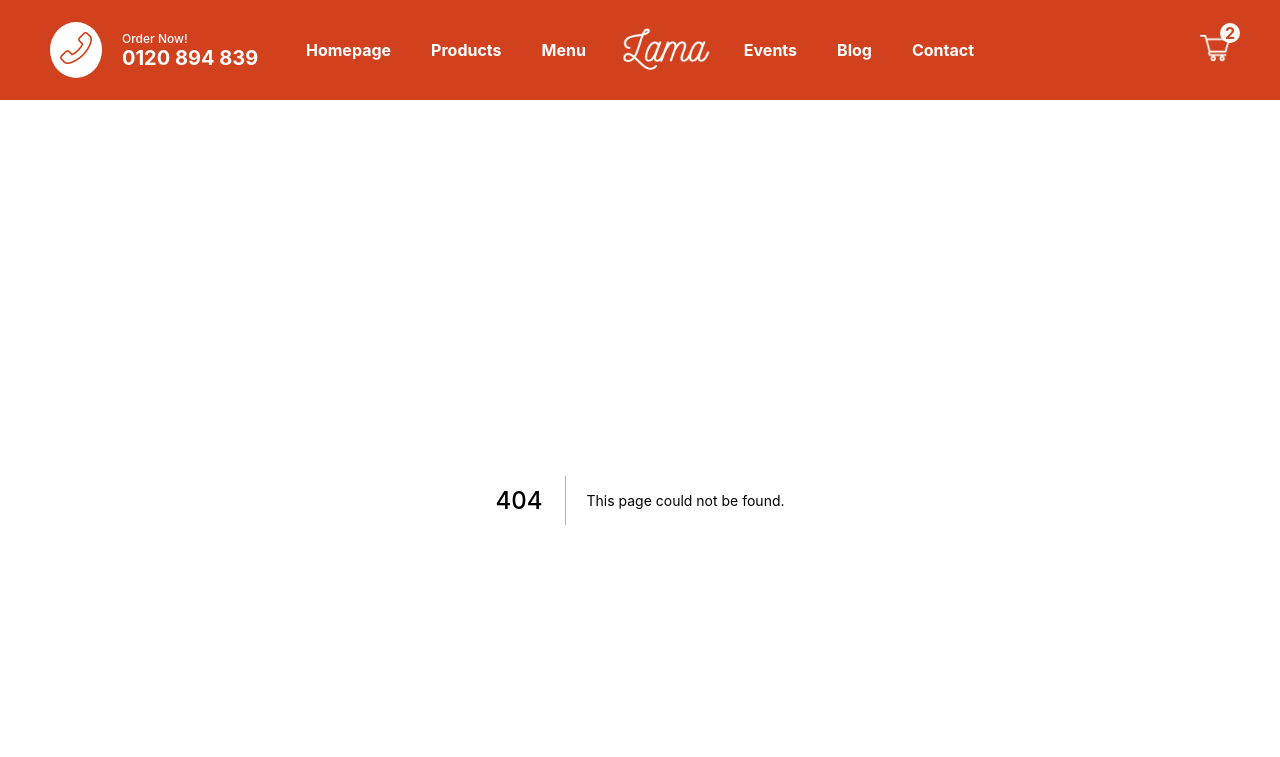
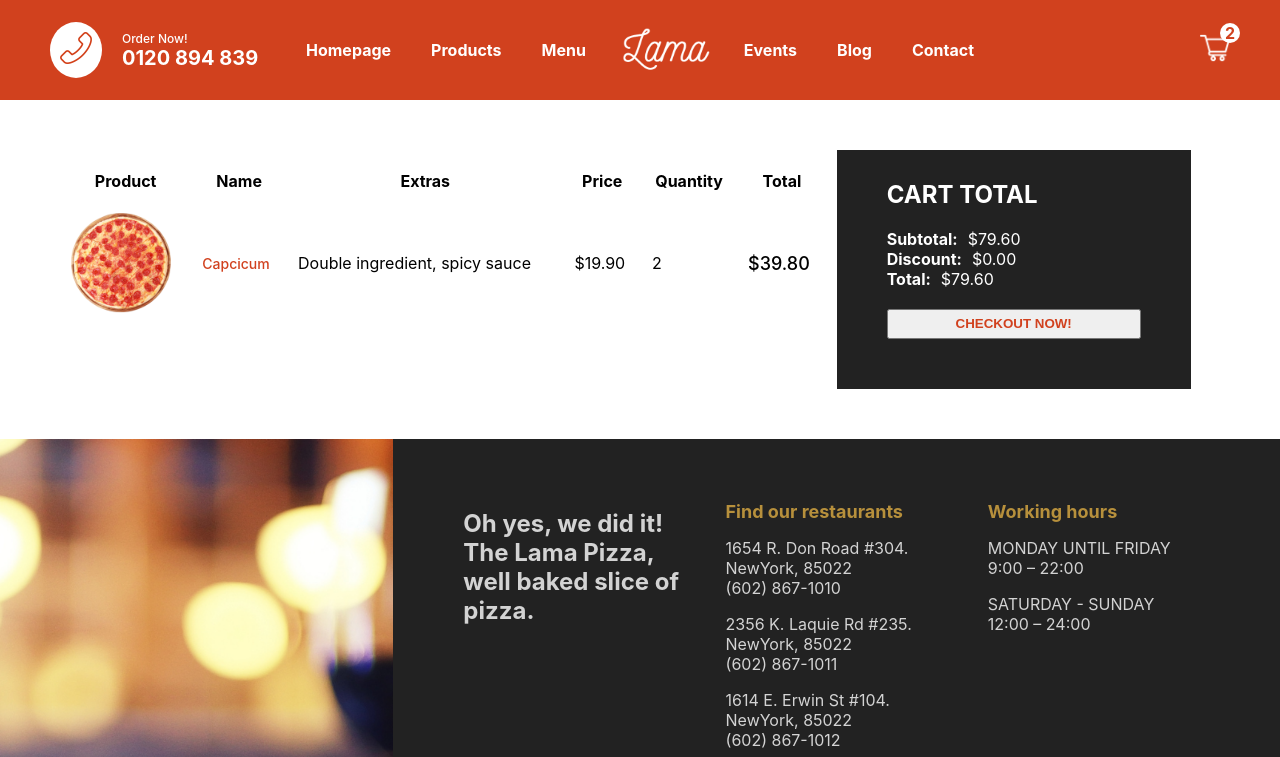
Before and after one commit to tarunfy/pizza-shop, a Next.js app: page /cart in a window 1280 px wide. Before the commit this address had no page. Shown: the top 757 px of the page. Built offline with nearby package versions, Linux system fonts and the light colour scheme.

Commit message:
created shooping cart page

```diff
--- /dev/null
+++ b/pages/cart.jsx
@@ -0,0 +1,69 @@
+import Image from "next/image";
+import React from "react";
+import styles from "../styles/Cart.module.css";
+
+const Cart = () => {
+  return (
+    <div className={styles.container}>
+      <div className={styles.left}>
+        <table className={styles.table}>
+          <tr className={styles.trTitle}>
+            <th>Product</th>
+            <th>Name</th>
+            <th>Extras</th>
+            <th>Price</th>
+            <th>Quantity</th>
+            <th>Total</th>
+          </tr>
+          <tr>
+            <td>
+              <div className={styles.imgContainer}>
+                <Image
+                  alt="img"
+                  src="/img/pizza.png"
+                  layout="fill"
+                  objectFit="cover"
+                />
+              </div>
+            </td>
+            <td>
+              <span className={styles.name}>Capcicum</span>
+            </td>
+            <td>
+              <span className={styles.extras}>
+                Double ingredient, spicy sauce
+              </span>
+            </td>
+            <td>
+              <span className={styles.price}>$19.90</span>
+            </td>
+            <td>
+              <span className={styles.quantity}>2</span>
+            </td>
+            <td>
+              <span className={styles.total}>$39.80</span>
+            </td>
+          </tr>
+        </table>
+      </div>
+
+      <div className={styles.right}>
+        <div className={styles.wrapper}>
+          <h2 className={styles.title}>CART TOTAL</h2>
+          <div className={styles.totalText}>
+            <b className={styles.totalTextTitle}>Subtotal:</b>$79.60
+          </div>
+          <div className={styles.totalText}>
+            <b className={styles.totalTextTitle}>Discount:</b>$0.00
+          </div>
+          <div className={styles.totalText}>
+            <b className={styles.totalTextTitle}>Total:</b>$79.60
+          </div>
+          <button className={styles.btn}>CHECKOUT NOW!</button>
+        </div>
+      </div>
+    </div>
+  );
+};
+
+export default Cart;
--- /dev/null
+++ b/styles/Cart.module.css
@@ -0,0 +1,60 @@
+.container{
+    padding: 50px;
+    display: flex;
+}
+
+.imgContainer{
+    position: relative;
+    width: 100px;
+    height: 100px;
+}
+
+.left{
+    flex: 2;
+}
+
+.right{
+flex: 1;
+}
+
+
+.table{
+    width: 100%;
+    border-spacing: 20px;
+}
+
+
+.name{
+    font-weight: 500;
+    color: #d1411e;
+    font-size: 14px;
+}
+
+.total{
+    font-weight: 500;
+    font-size: 18px;
+}
+
+.wrapper{
+    width: 90%;
+    max-height: 300px;
+    background-color: #222;
+    padding: 50px;
+    padding-top: 10px;
+    display: flex;
+    flex-direction: column;
+    justify-content: space-between;
+    color: white;
+}
+.totalTextTitle{
+    margin-right: 10px;
+}
+
+.btn{
+    height: 30px;
+    color: #d1411e;
+    cursor: pointer;
+    margin-top: 20px;
+    font-weight: bold;
+
+}
```
